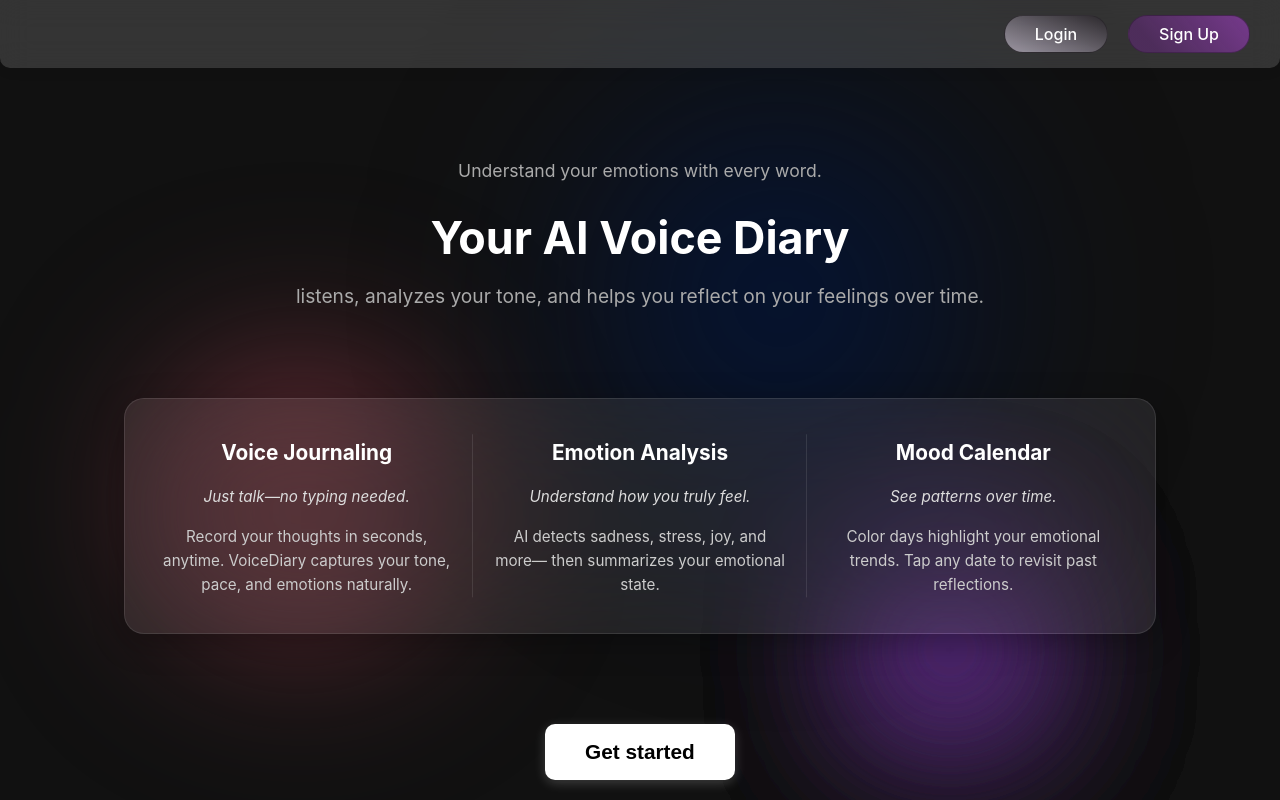
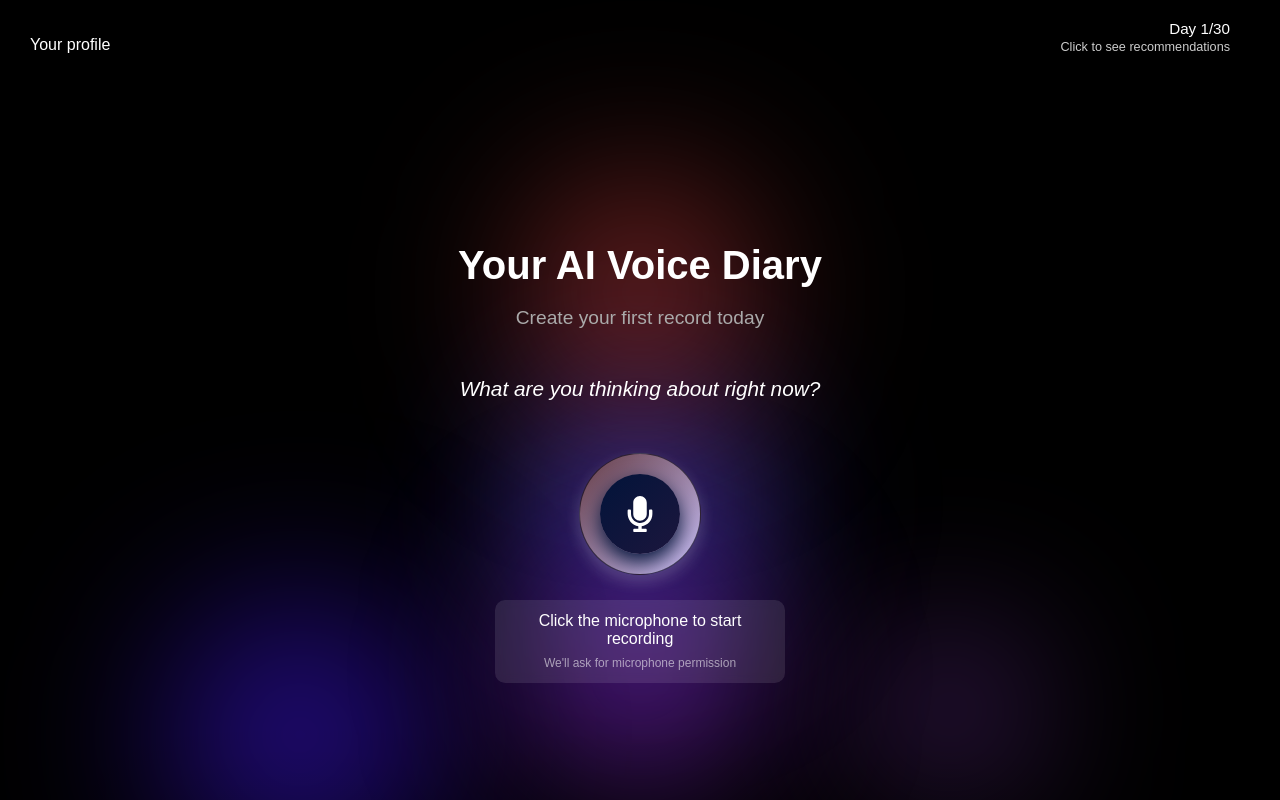
Before and after one commit to olesia8novoselova/VoiceDiary, a React (Create React App) app in the folder frontend/: page /homepage in a window 1280 px wide. Before the commit this address led to /onboarding. Shown: the top 800 px of the page. Built offline with nearby package versions, Linux system fonts and the light colour scheme.

Commit message:
[front]: created a home page with result output for it

```diff
--- a/frontend/src/App.jsx
+++ b/frontend/src/App.jsx
@@ -8,7 +8,7 @@ import { useState } from "react";
 import OnboardingPage from "./pages/OnboardingPage";
 import AuthPage from "./pages/AuthPage";
 import ResultPage from "./pages/ResultPage";
-
+import HomePage from "./pages/HomePage"
 export default function App() {
   const [globalError, setGlobalError] = useState(null);
 
@@ -25,6 +25,9 @@ export default function App() {
             </div>
           )}
           <Routes>
+            <Route path="/" element={<Navigate to="/homepage" replace />} />
+            <Route path="/homepage" element={<HomePage />} />
+
             <Route path="/" element={<Navigate to="/onboarding" replace />} />
             <Route path="/onboarding" element={<OnboardingPage />} />
             <Route path="/login" element={<AuthPage />} />
--- a/frontend/src/features/recordings/components/AudioRecorder.jsx
+++ b/frontend/src/features/recordings/components/AudioRecorder.jsx
@@ -22,6 +22,13 @@ const AudioRecorder = ({ setIsRecording, onResult }) => {
   const timerRef = useRef(null);
   const micIconRef = useRef(null);
   const [isLoading, setIsLoading] = useState(false);
+  const today = new Date().toISOString().split("T")[0]; // формат YYYY-MM-DD
+const storedDays = JSON.parse(localStorage.getItem("recordedDays") || "[]");
+
+if (!storedDays.includes(today)) {
+  storedDays.push(today);
+  localStorage.setItem("recordedDays", JSON.stringify(storedDays));
+}
 
   useEffect(() => {
     const checkPermission = async () => {
@@ -163,54 +170,87 @@ const AudioRecorder = ({ setIsRecording, onResult }) => {
     try {
       setIsLoading(true);
 
-        const formData = new FormData();
-        formData.append(
-          "file",
-          audioBlob,
-          `voice-${new Date().toISOString()}.wav`
-        );
-        formData.append("userID", "1");
+      // Заглушка: подождем 2 секунды и вернём фейковые данные
+      await new Promise((resolve) => setTimeout(resolve, 2000));
 
-        const response = await fetch("http://localhost:8080/records/upload", {
-          method: "POST",
-          body: formData,
-        });
-
-        const result = await response.json();
-        const recordID = result.record_id;
-
-        if (!response.ok) {
-          throw new Error("Upload failed");
-        }
-
-        const analysisResponse = await fetch(
-          `http://localhost:8080/records/${recordID}`
-        );
-        if (!analysisResponse.ok) {
-          throw new Error("Analysis failed");
-        }
-
-        const analysisData = await analysisResponse.json();
+      const fakeResult = {
+        emotion: "happy",
+        summary: "You talked about your day and seemed relaxed.",
+        themes: ["work", "relationships", "self-reflection"],
+        timestamp: new Date(),
+        duration: recordTime,
+      };
 
       if (onResult) {
-          onResult({
-            emotion: analysisData.emotion,
-            summary: analysisData.summary,
-            timestamp: new Date(),
-          });
+        onResult(fakeResult); // <-- передаём результат в родителя (например, для перехода на другую страницу)
       }
 
       setAudioBlob(null);
       setRecordTime(0);
       resetRecorder();
     } catch (error) {
-        console.error("Error during processing:", error);
-        alert("Error during processing:", error);
+      console.error("Mocked processing error:", error);
+      alert("Something went wrong in mock mode.");
     } finally {
       setIsLoading(false);
     }
   }
 };
+
+
+  // const saveRecording = async () => {
+  //   if (audioBlob) {
+  //     try {
+  //       setIsLoading(true);
+
+  //       const formData = new FormData();
+  //       formData.append(
+  //         "file",
+  //         audioBlob,
+  //         `voice-${new Date().toISOString()}.wav`
+  //       );
+  //       formData.append("userID", "1");
+
+  //       const response = await fetch("http://localhost:8080/records/upload", {
+  //         method: "POST",
+  //         body: formData,
+  //       });
+
+  //       const result = await response.json();
+  //       const recordID = result.record_id;
+
+  //       if (!response.ok) {
+  //         throw new Error("Upload failed");
+  //       }
+
+  //       const analysisResponse = await fetch(
+  //         `http://localhost:8080/records/${recordID}`
+  //       );
+  //       if (!analysisResponse.ok) {
+  //         throw new Error("Analysis failed");
+  //       }
+
+  //       const analysisData = await analysisResponse.json();
+
+  //       if (onResult) {
+  //         onResult({
+  //           emotion: analysisData.emotion,
+  //           summary: analysisData.summary,
+  //           timestamp: new Date(),
+  //         });
+  //       }
+
+  //       setAudioBlob(null);
+  //       setRecordTime(0);
+  //       resetRecorder();
+  //     } catch (error) {
+  //       console.error("Error during processing:", error);
+  //       alert("Error during processing:", error);
+  //     } finally {
+  //       setIsLoading(false);
+  //     }
+  //   }
+  // };
 
   const formatTime = (seconds) => {
     const mins = Math.floor(seconds / 60)
--- /dev/null
+++ b/frontend/src/pages/HomePage.css
@@ -0,0 +1,146 @@
+.home-page {
+  padding-top: 100px;
+  position: relative;
+  min-height: 100vh;
+  padding: 60px 20px;
+  font-family: 'Intel', sans-serif;
+  background-color: #000;
+  color: white;
+  overflow: hidden;
+  display: flex;
+  flex-direction: column;
+  align-items: center;
+  justify-content: center;
+  animation: fadeIn 0.8s ease forwards;
+}
+.home-header {
+  position: fixed;
+  top: 20px;
+  right: 30px;
+  z-index: 1000;
+}
+.profile-box {
+  position: fixed;
+  top: 20px;
+  left: 30px;
+  z-index: 1000;
+}
+
+.result-header {
+  position: absolute;
+  top: 20px;
+  right: 30px;
+  z-index: 900;
+}
+
+
+.home-content {
+  text-align: center;
+  max-width: 600px;
+  margin: 0 auto;
+  position: relative;
+  z-index: 1;
+}
+
+.main-title {
+  font-size: 2.5rem;
+  margin-bottom: 1rem;
+  font-weight: 600;
+}
+
+.subtitle {
+  font-size: 1.2rem;
+  color: #aaa;
+  margin-bottom: 3rem;
+}
+
+
+.prompt-section {
+  margin-top: 2rem;
+}
+
+.prompt-message {
+  font-size: 1.3rem;
+  color: #fff;
+  margin-bottom: 2rem;
+  font-style: italic;
+}
+
+.prompt-message {
+  font-size: 1.3rem;
+  color: #fff;
+  margin-bottom: 2rem;
+  font-style: italic;
+}
+
+
+.gradient-ball,
+.gradient-ball-2,
+.gradient-ball-3,
+.gradient-ball-4,
+.gradient-ball-5 {
+  position: fixed;
+  border-radius: 50%;
+  filter: blur(80px);
+  z-index: -1;
+}
+
+.gradient-ball {
+  width: 500px;
+  height: 500px;
+  background: radial-gradient(circle at center, #672f94 0%, transparent 30%);
+  top: 50%;
+  left: 700px;
+}
+
+.gradient-ball-2 {
+  width: 450px;
+  height: 450px;
+  background: radial-gradient(circle at center, #4f46e5 0%, transparent 50%);
+  top: 30%;
+  left: 50%;
+  transform: translateX(-50%);
+}
+
+.gradient-ball-3 {
+  width: 350px;
+  height: 350px;
+  background: radial-gradient(circle at center, #3210b9 0%, transparent 80%);
+  bottom: 10px;
+  left: 300px;
+  transform: translateX(-50%);
+}
+
+.gradient-ball-4 {
+  width: 400px;
+  height: 400px;
+  background: radial-gradient(circle at center, #b53636 0%, transparent 55%);
+  top: 10%;
+  left: 50%;
+  transform: translateX(-50%);
+}
+
+.gradient-ball-5 {
+  width: 300px;
+  height: 300px;
+  background: radial-gradient(circle at center, #8c28dc 0%, transparent 70%);
+  bottom: 100px;
+  left: 50%;
+  transform: translateX(-50%);
+}
+
+.wave-container {
+  position: absolute;
+  bottom: 0;
+  left: 0;
+  width: 100%;
+  height: 150px;
+  z-index: 0;
+}
+
+@keyframes fadeIn {
+  to {
+    opacity: 1;
+    transform: translateY(0);
+  }
+}
--- a/frontend/src/pages/HomePage.jsx
+++ b/frontend/src/pages/HomePage.jsx
@@ -0,0 +1,99 @@
+import React, { useState, useEffect, useRef } from "react";
+import AudioRecorder from "../features/recordings/components/AudioRecorder";
+import WaveAnimation from "../features/recordings/components/WaveAnimation";
+import RecordingCard from "../features/recordings/components/RecordingCard";
+import "./HomePage.css";
+
+const prompts = [
+  "How was your day?",
+  "What did you feel today?",
+  "What made you happy or upset?",
+  "What are you thinking about right now?",
+  "What events were important to you today?",
+  "Is there anything you'd like to let go of?",
+  "What are you proud of today?",
+  "What caused you stress or anxiety?",
+];
+
+
+function HomePage() {
+  const [isRecording, setIsRecording] = useState(false);
+  const [currentPrompt, setCurrentPrompt] = useState("");
+  const [analysisResult, setAnalysisResult] = useState(null);
+
+  const resultRef = useRef(null);
+  const [currentDay, setCurrentDay] = useState(1);
+
+useEffect(() => {
+  const storedDays = JSON.parse(localStorage.getItem("recordedDays") || "[]");
+
+  const currentMonth = new Date().toISOString().slice(0, 7);
+  const daysThisMonth = storedDays.filter((day) => day.startsWith(currentMonth));
+
+  setCurrentDay(daysThisMonth.length);
+}, [analysisResult]);
+
+
+  useEffect(() => {
+    const randomIndex = Math.floor(Math.random() * prompts.length);
+    setCurrentPrompt(prompts[randomIndex]);
+  }, []);
+
+
+ useEffect(() => {
+  if (analysisResult && resultRef.current) {
+    setTimeout(() => {
+      const yOffset = -120;
+      const y =
+        resultRef.current.getBoundingClientRect().top + window.pageYOffset + yOffset;
+      window.scrollTo({ top: y, behavior: "smooth" });
+    }, 100);
+  }
+}, [analysisResult]);
+
+
+  return (
+    <div className="home-page">
+      {/* большие цветные шары....*/}
+      <div className="gradient-ball"></div>
+      <div className="gradient-ball-2"></div>
+      <div className="gradient-ball-3"></div>
+      <div className="gradient-ball-4"></div>
+      <div className="gradient-ball-5"></div>
+       <div className="result-header">
+
+        <div className="day-box">
+        <p>Day {currentDay}/30</p>
+        <small>Click to see recommendations</small>
+        </div>
+
+        <div className = "profile-box">
+            <p>Your profile</p>
+
+        </div>
+
+      </div>
+
+
+      <div className="home-content">
+        <h1 className="main-title">Your AI Voice Diary</h1>
+        <p className="subtitle">Create your first record today</p>
+
+        <div className="prompt-section">
+          <p className="prompt-message">{currentPrompt}</p>
+          <AudioRecorder setIsRecording={setIsRecording} onResult={setAnalysisResult} />
+        </div>
+      </div>
+
+      <WaveAnimation className="wave-container" isRecording={isRecording} />
+
+      {analysisResult && (
+        <div ref={resultRef}>
+          <RecordingCard result={analysisResult} />
+        </div>
+      )}
+    </div>
+  );
+}
+
+export default HomePage;
```
Also changed, not shown: frontend/src/pages/HomePage.module.css (deleted), frontend/src/pages/OnboardingPage.module.css (deleted), frontend/src/pages/ProfilePage.css (added), frontend/src/pages/ProfilePage.jsx (added). Lines whose indentation alone changed are shown as unchanged.
